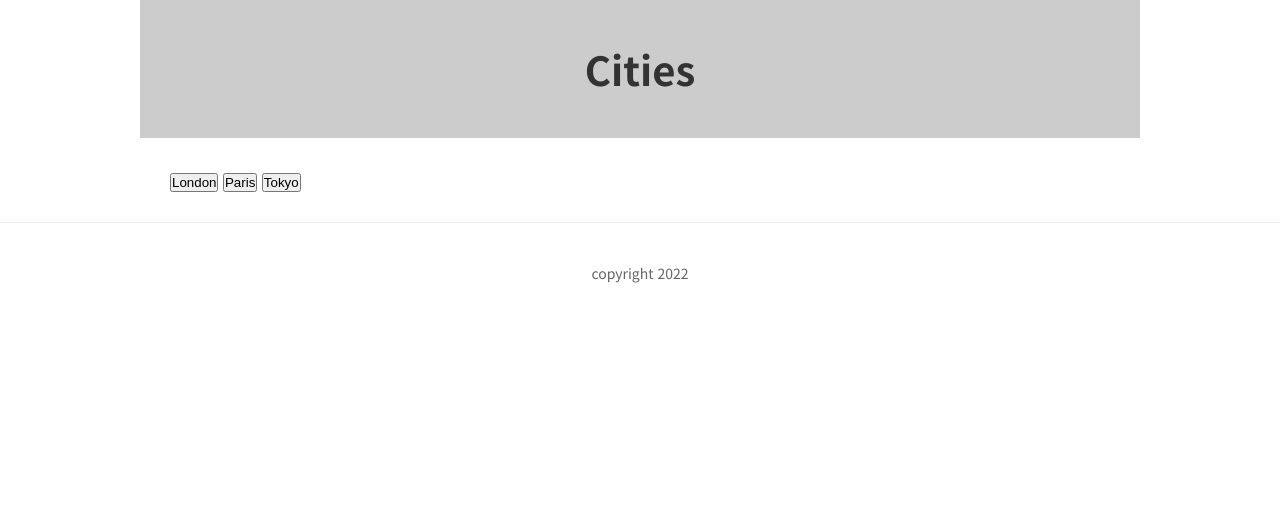
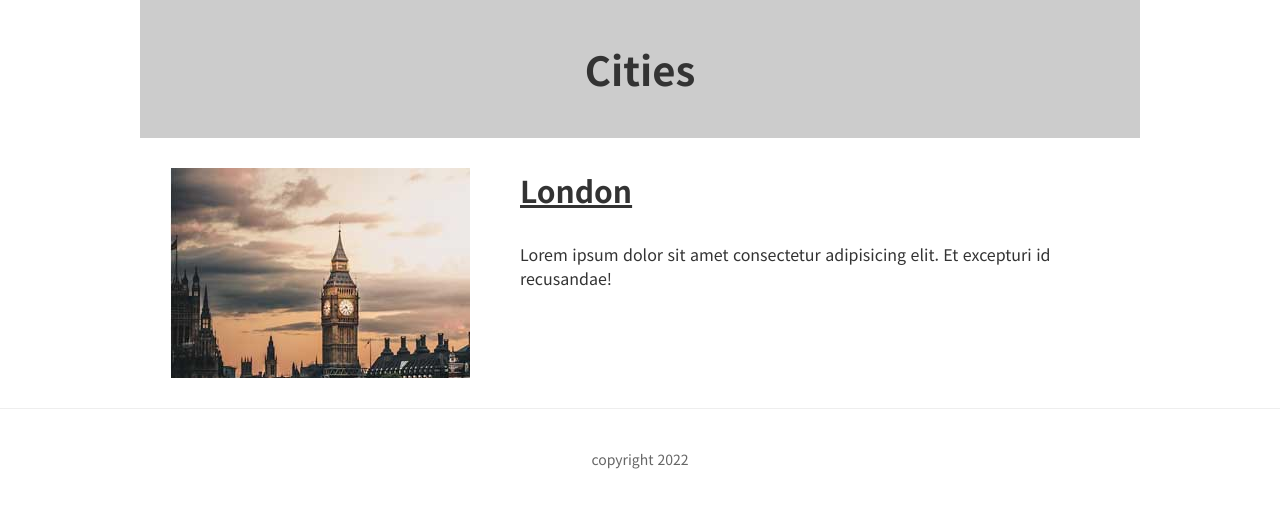
Before and after one commit to yamXcoco/page-link, a plain HTML site: page index.html in a window 1280 px wide. Drawn offline with Linux system fonts and the light colour scheme.

Commit message:
이미지추가

```diff
--- a/css/main.css
+++ b/css/main.css
@@ -66,6 +66,22 @@ body{
 .contents p {
     margin-bottom: 20px;
 }
+.items {
+    display: flex;
+}
+.items .image {
+    background-color: #ddd;
+    width: 300px;
+    height: 210px;
+    margin-right: 50px;
+}
+.items .texts {
+
+}
+.items .texts h3 {
+    font-size: 30px;
+    margin-bottom: 30px;
+}
 .bottom {
     padding: 40px;
     text-align: center;
--- a/index.html
+++ b/index.html
@@ -14,9 +14,17 @@
     </div>
 
     <div class="contents">
-        <a href="pages/London.html"><button>London</button></a>
-        <a href="pages/paris.html"><button>Paris</button></a>
-        <a href="pages/tokyo.html"><button>Tokyo</button></a>
+       <div class="items">
+            <div class="image">
+                <img src="images/london.jpg.jpg" alt="">
+            </div>
+            <div class="texts">
+                <a href="pages/London.html">
+                    <h3>London</h3>
+                </a>
+                <p>Lorem ipsum dolor sit amet consectetur adipisicing elit. Et excepturi id recusandae!</p>
+            </div>
+       </div>
     </div>
 
     <div class="bottom">
```
Also changed, not shown: pages/London.html (+2 -2 lines), pages/paris.html (+2 -2 lines), pages/tokyo.html (+2 -2 lines), images/london.jpg.jpg (added), images/paris.jpg.jpg (added), images/tokyo.jpg.jpg (added).
